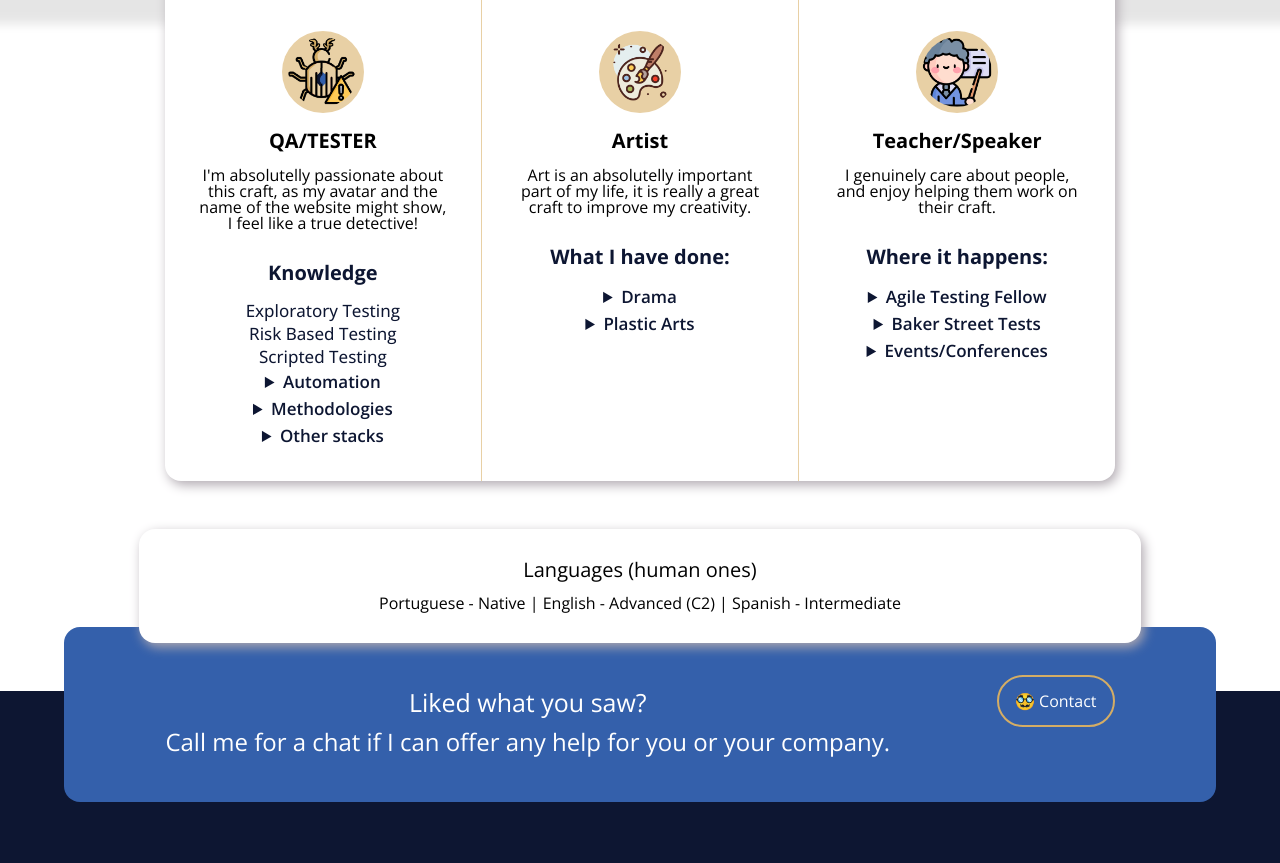
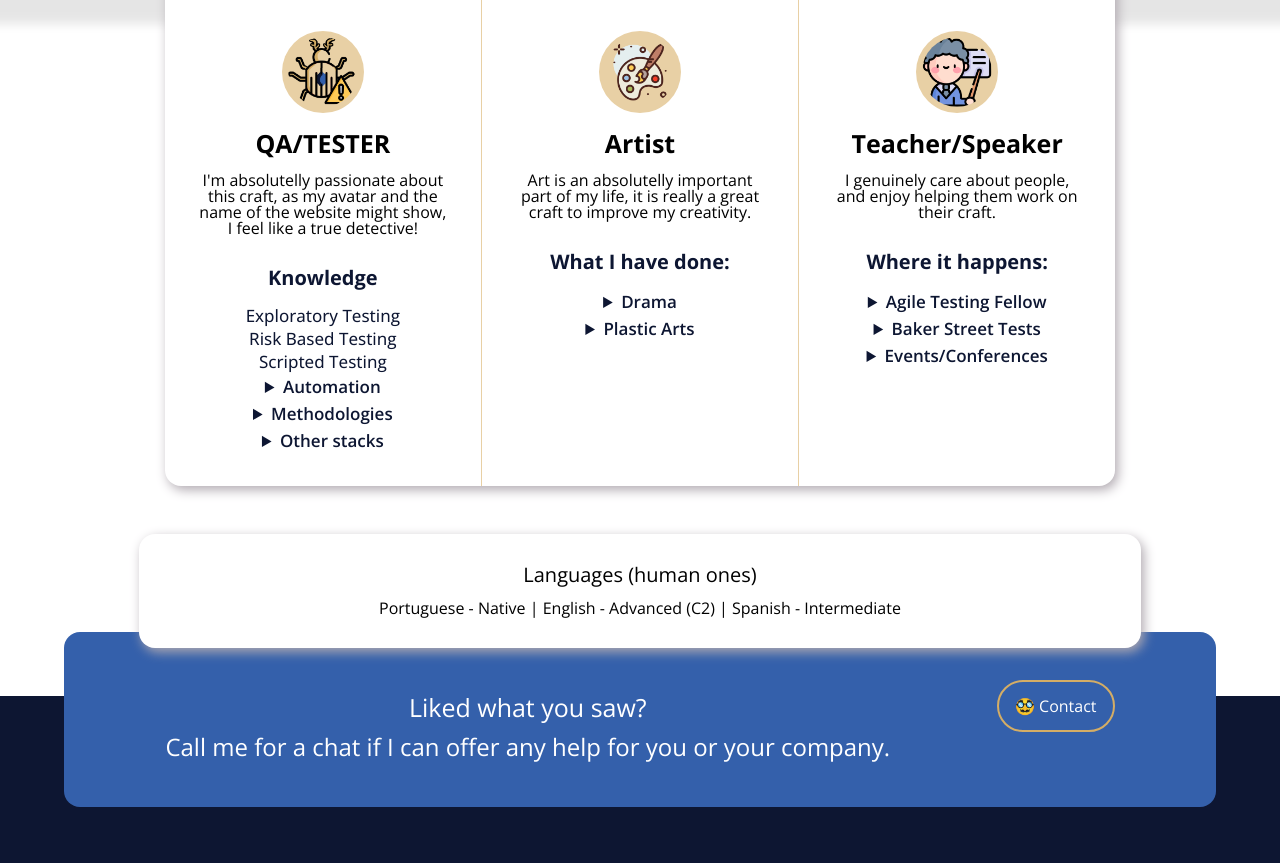
Before and after one commit to Mergulhissimo/BakerStreetSite, a website: page index.html in a window 1280 px wide. Shown: the part 1165-2028 px from the top of the page. Drawn offline with nearby package versions, Linux system fonts and the light colour scheme.

Commit message:
h3 maior

```diff
--- a/index.html
+++ b/index.html
@@ -46,7 +46,7 @@
         <div class="services">
             <div class="service" id="skills">
                 <img src="img/bug2.png" alt="QA">
-                <h3 class="h3 Maior">QA/TESTER</h3>
+                <h3 class="h3 maior">QA/TESTER</h3>
                 <p>I'm absolutelly passionate about this craft, as my avatar and the name of the website might show, I feel like a true detective!</p>
                 <p class="title">Knowledge</p>
                 <ul>
@@ -69,7 +69,7 @@
             </div>
             <div class="service">
                 <img src="img/arte.png" alt="QA">
-                <h3 class="h3 Maior">Artist</h3>
+                <h3 class="h3 maior">Artist</h3>
                 <p>Art is an absolutelly important part of my life, it is really a great craft to improve my creativity.</p>
                 <p class="title">What I have done:</p>
                 <ul>
@@ -86,7 +86,7 @@
             </div>
             <div class="service">
                 <img src="img/professor.png" alt="QA">
-                <h3 class="h3 Maior">Teacher/Speaker</h3>
+                <h3 class="h3 maior">Teacher/Speaker</h3>
                 <p>I genuinely care about people, and enjoy helping them work on their craft.</p>
                 <p class="title">Where it happens:</p>
                 <ul>
```
